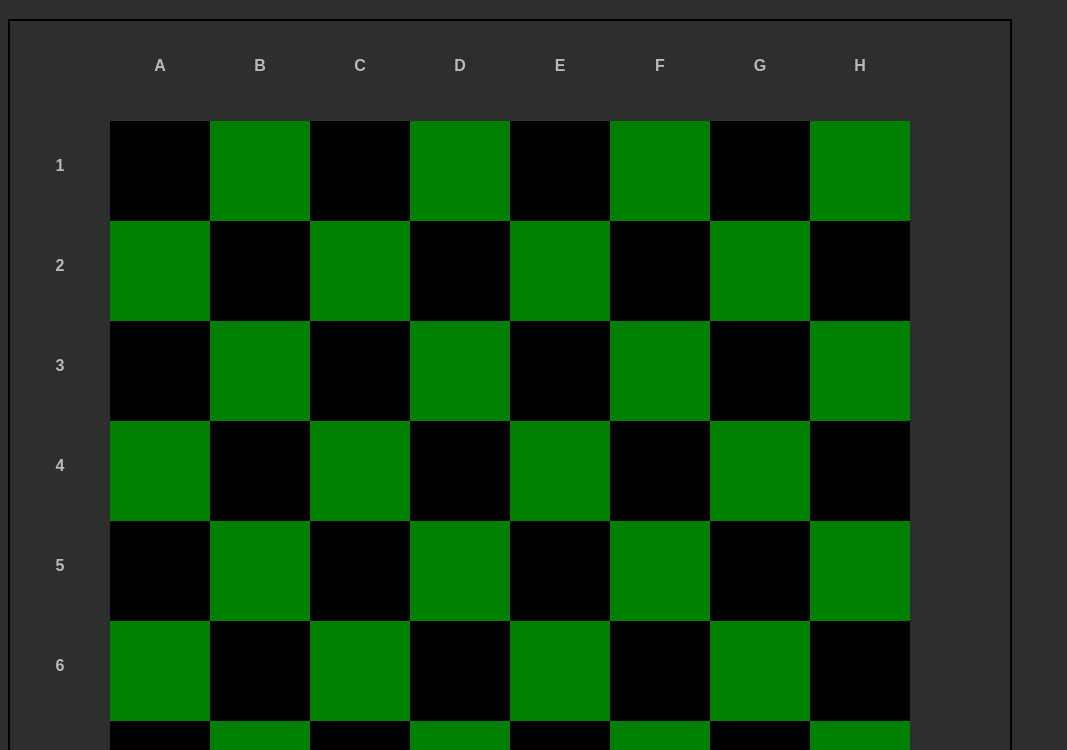
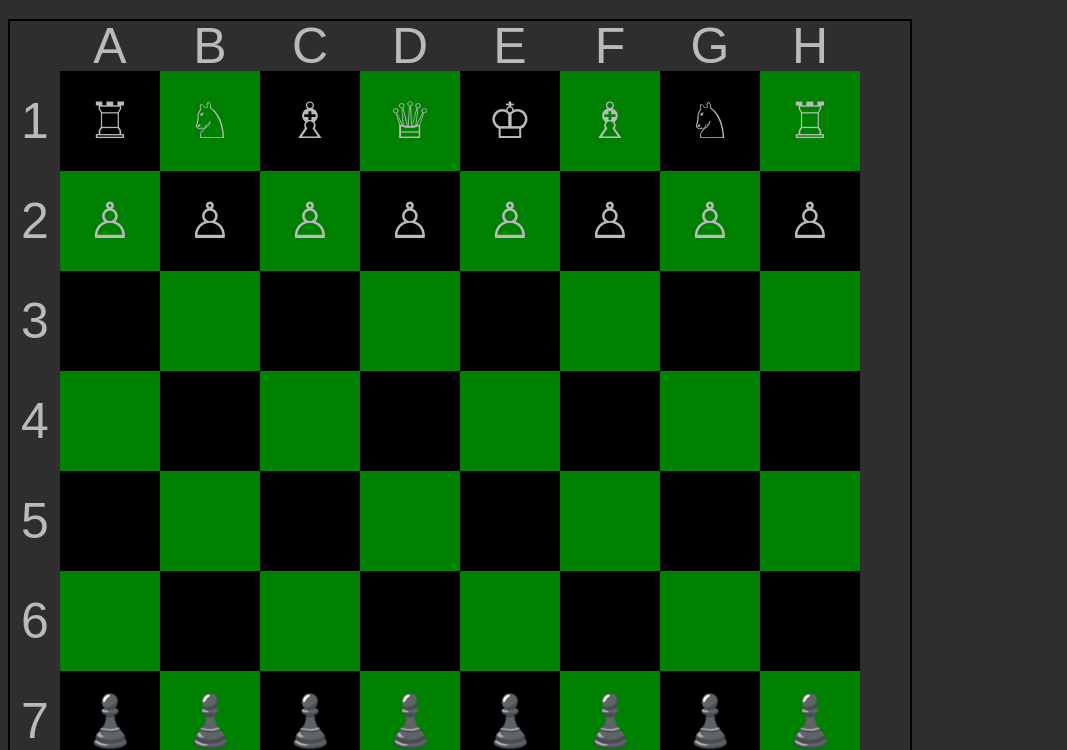
Before and after one commit to p-servus/FunnyGameCollection, a plain HTML site: page Gui/Client/index.html in a window 1280 px wide. Shown: the part 62-812 px from the top of the page, without its empty margins (0-1067 px from the left). Drawn offline with Linux system fonts and the light colour scheme.

Commit message:
adds figures

```diff
--- /dev/null
+++ b/Gui/Client/View/BishopBlackView.js
@@ -0,0 +1,5 @@
+import FigureView from './FigureView.js'
+
+export default class BishopRightBlackView extends FigureView {
+	asciiCharacter = '♝'
+}
--- /dev/null
+++ b/Gui/Client/View/BishopWhiteView.js
@@ -0,0 +1,5 @@
+import FigureView from './FigureView.js'
+
+export default class BishopRightWhiteView extends FigureView {
+	asciiCharacter = '♗'
+}
--- a/Gui/Client/View/BoardView.js
+++ b/Gui/Client/View/BoardView.js
@@ -1,26 +1,81 @@
-const SvgNameSpace = 'http://www.w3.org/2000/svg'
+import QueenBlackView from "./QueenBlackView.js"
+import QueenWhiteView from "./QueenWhiteView.js"
+import KingBlackView from "./KingBlackView.js"
+import KingWhiteView from "./KingWhiteView.js"
+import BishopBlackView from "./BishopBlackView.js"
+import BishopWhiteView from "./BishopWhiteView.js"
+import RookBlackView from "./RookBlackView.js"
+import RookWhiteView from "./RookWhiteView.js"
+import KnightBlackView from "./KnightBlackView.js"
+import KnightWhiteView from "./KnightWhiteView.js"
+import PawnBlackView from "./PawnBlackView.js"
+import PawnWhiteView from "./PawnWhiteView.js"
+import View from "./View.js"
 
-export default class BoardView {
+export default class BoardView extends View {
     static labelsByDimension = [
         ['A', 'B', 'C', 'D', 'E', 'F', 'G', 'H'],
         ['1', '2', '3', '4', '5', '6', '7', '8'],
     ]
+    containerDom = null
+    mainSvgDom = null
+    fieldLength = 100
+    labelLength = 50
+
+    _figures = [
+        new RookBlackView  ([0, 7], this),
+        new KnightBlackView([1, 7], this),
+        new BishopBlackView([2, 7], this),
+        new QueenBlackView ([3, 7], this),
+        new KingBlackView  ([4, 7], this),
+        new BishopBlackView([5, 7], this),
+        new KnightBlackView([6, 7], this),
+        new RookBlackView  ([7, 7], this),
+
+        new PawnBlackView  ([0, 6], this),
+        new PawnBlackView  ([1, 6], this),
+        new PawnBlackView  ([2, 6], this),
+        new PawnBlackView  ([3, 6], this),
+        new PawnBlackView  ([4, 6], this),
+        new PawnBlackView  ([5, 6], this),
+        new PawnBlackView  ([6, 6], this),
+        new PawnBlackView  ([7, 6], this),
+
+        new RookWhiteView  ([0, 0], this),
+        new KnightWhiteView([1, 0], this),
+        new BishopWhiteView([2, 0], this),
+        new QueenWhiteView ([3, 0], this),
+        new KingWhiteView  ([4, 0], this),
+        new BishopWhiteView([5, 0], this),
+        new KnightWhiteView([6, 0], this),
+        new RookWhiteView  ([7, 0], this),
+
+        new PawnWhiteView  ([0, 1], this),
+        new PawnWhiteView  ([1, 1], this),
+        new PawnWhiteView  ([2, 1], this),
+        new PawnWhiteView  ([3, 1], this),
+        new PawnWhiteView  ([4, 1], this),
+        new PawnWhiteView  ([5, 1], this),
+        new PawnWhiteView  ([6, 1], this),
+        new PawnWhiteView  ([7, 1], this),
+    ]
 
     constructor(containerDom) {
-        this._containerDom = containerDom
+        super()
+        this.containerDom = containerDom
 
-        this.fieldLength = 100
-
-        this._mainSvgDom = document.createElementNS(SvgNameSpace, 'svg')
-        this._mainSvgDom.setAttributeNS(null, 'width',  `${(8 + 2) * this.fieldLength}px`)
-        this._mainSvgDom.setAttributeNS(null, 'height', `${(8 + 2) * this.fieldLength}px`)
-        this._containerDom.appendChild(this._mainSvgDom)
+        this.mainSvgDom = document.createElementNS(View.SvgNameSpace, 'svg')
+        this.mainSvgDom.setAttributeNS(null, 'width',  `${(8 * this.fieldLength) + (2 * this.labelLength)}px`)
+        this.mainSvgDom.setAttributeNS(null, 'height', `${(8 * this.fieldLength) + (2 * this.labelLength)}px`)
+        this.containerDom.appendChild(this.mainSvgDom)
     }
 
     Render() {
         this.RenderLabelsInX()
         this.RenderLabelsInY()
         this.RenderMainBoard()
+
+        this.RenderFigures()
     }
 
     RenderLabelsInX() {
@@ -33,22 +88,22 @@ export default class BoardView {
 
     RenderLabelsInDimension(dimension) {
         for(let index = 0; index < 8; index++) {
-            const textDom = document.createElementNS(SvgNameSpace, 'text')
-            // textDom.setAttributeNS(null, 'fill', 'red')
+            const textDom = document.createElementNS(View.SvgNameSpace, 'text')
             textDom.setAttributeNS(null, 'text-anchor', 'middle')
+            textDom.setAttributeNS(null, 'alignment-baseline', 'central')
 
             if(dimension == 0) {
-                textDom.setAttributeNS(null, 'x', `${index * 100 + 150}px`)
-                textDom.setAttributeNS(null, 'y', `${50}px`)
+                textDom.setAttributeNS(null, 'x', `${index * this.fieldLength + this.labelLength + (0.5 * this.fieldLength)}px`)
+                textDom.setAttributeNS(null, 'y', `${0.5 * this.labelLength}px`)
             }
 
             if(dimension == 1) {
-                textDom.setAttributeNS(null, 'x', `${50}px`)
-                textDom.setAttributeNS(null, 'y', `${index * 100 + 150}px`)
+                textDom.setAttributeNS(null, 'x', `${0.5 * this.labelLength}px`)
+                textDom.setAttributeNS(null, 'y', `${index * this.fieldLength + this.labelLength + (0.5 * this.fieldLength)}px`)
             }
 
             textDom.textContent = BoardView.labelsByDimension[dimension][index]
-            this._mainSvgDom.appendChild(textDom)
+            this.mainSvgDom.appendChild(textDom)
         }
     }
 
@@ -60,12 +115,12 @@ export default class BoardView {
         }
         for (let x = 0; x < 8; x++) {
             for (let y = 0; y < 8; y++) {
-                const field = document.createElementNS(SvgNameSpace, 'g')
-                const rect = document.createElementNS(SvgNameSpace, 'rect')
+                const field = document.createElementNS(View.SvgNameSpace, 'g')
+                const rect = document.createElementNS(View.SvgNameSpace, 'rect')
                 rect.setAttributeNS(null, 'width', `${this.fieldLength}px`)
                 rect.setAttributeNS(null, 'height', `${this.fieldLength}px`)
-                rect.setAttributeNS(null, 'x', `${x * this.fieldLength + 100}px`)
-                rect.setAttributeNS(null, 'y', `${y * this.fieldLength + 100}px`)
+                rect.setAttributeNS(null, 'x', `${x * this.fieldLength + this.labelLength}px`)
+                rect.setAttributeNS(null, 'y', `${y * this.fieldLength + this.labelLength}px`)
 
                 const color = (x + y) % 2 == 0
                     ? 'black'
@@ -74,8 +129,14 @@ export default class BoardView {
                 rect.setAttributeNS(null, 'fill', color)
 
                 field.appendChild(rect)
-                this._mainSvgDom.appendChild(field)
+                this.mainSvgDom.appendChild(field)
             }
         }
     }
+
+    RenderFigures() {
+        this._figures.forEach((figureView, index) => {
+            figureView.Render()
+        });
+    }
 }
--- /dev/null
+++ b/Gui/Client/View/FigureView.js
@@ -0,0 +1,32 @@
+import View from "./View.js"
+
+export default class FigureView {
+	asciiCharacter = '?'
+	position = null
+    _boardView = null
+
+	constructor(position, boardView) {
+		this.position = position
+		this._boardView = boardView
+	}
+
+	Render() {
+		if(this.position === null) {
+			throw new Error('No Position Is Set!')
+		}
+
+		const mainSvgDom = this._boardView.mainSvgDom;
+		const fieldLength = this._boardView.fieldLength;
+		const labelLength = this._boardView.labelLength;
+
+		const textDom = document.createElementNS(View.SvgNameSpace, 'text')
+		textDom.setAttributeNS(null, 'text-anchor', 'middle')
+		textDom.setAttributeNS(null, 'alignment-baseline', 'central')
+
+		textDom.setAttributeNS(null, 'x', `${this.position[0] * fieldLength + labelLength + 0.5 * fieldLength}px`)
+		textDom.setAttributeNS(null, 'y', `${this.position[1] * fieldLength + labelLength + 0.5 * fieldLength}px`)
+
+		textDom.textContent = this.asciiCharacter
+		mainSvgDom.appendChild(textDom)
+	}
+}
--- /dev/null
+++ b/Gui/Client/View/KingBlackView.js
@@ -0,0 +1,5 @@
+import FigureView from './FigureView.js'
+
+export default class KingBlackView extends FigureView {
+	asciiCharacter = '♚'
+}
--- /dev/null
+++ b/Gui/Client/View/KingWhiteView.js
@@ -0,0 +1,5 @@
+import FigureView from './FigureView.js'
+
+export default class KingWhiteView extends FigureView {
+	asciiCharacter = '♔'
+}
--- /dev/null
+++ b/Gui/Client/View/KnightBlackView.js
@@ -0,0 +1,5 @@
+import FigureView from './FigureView.js'
+
+export default class KnightBlackView extends FigureView {
+	asciiCharacter = '♞'
+}
--- /dev/null
+++ b/Gui/Client/View/KnightWhiteView.js
@@ -0,0 +1,5 @@
+import FigureView from './FigureView.js'
+
+export default class KnightWhiteView extends FigureView {
+	asciiCharacter = '♘'
+}
--- /dev/null
+++ b/Gui/Client/View/PawnBlackView.js
@@ -0,0 +1,5 @@
+import FigureView from './FigureView.js'
+
+export default class PawnBlackView extends FigureView {
+	asciiCharacter = '♟️'
+}
--- /dev/null
+++ b/Gui/Client/View/PawnWhiteView.js
@@ -0,0 +1,5 @@
+import FigureView from './FigureView.js'
+
+export default class PawnWhiteView extends FigureView {
+	asciiCharacter = '♙'
+}
--- /dev/null
+++ b/Gui/Client/View/QueenBlackView.js
@@ -0,0 +1,5 @@
+import FigureView from './FigureView.js'
+
+export default class QueenBlackView extends FigureView {
+	asciiCharacter = '♛'
+}
--- /dev/null
+++ b/Gui/Client/View/QueenWhiteView.js
@@ -0,0 +1,5 @@
+import FigureView from './FigureView.js'
+
+export default class QueenWhiteView extends FigureView {
+	asciiCharacter = '♕'
+}
--- /dev/null
+++ b/Gui/Client/View/RookBlackView.js
@@ -0,0 +1,5 @@
+import FigureView from './FigureView.js'
+
+export default class RookBlackView extends FigureView {
+	asciiCharacter = '♜'
+}
--- /dev/null
+++ b/Gui/Client/View/RookWhiteView.js
@@ -0,0 +1,5 @@
+import FigureView from './FigureView.js'
+
+export default class RookWhiteView extends FigureView {
+	asciiCharacter = '♖'
+}
--- /dev/null
+++ b/Gui/Client/View/View.js
@@ -0,0 +1,3 @@
+export default class View {
+	static SvgNameSpace = 'http://www.w3.org/2000/svg'
+}
--- a/Gui/Client/index.html
+++ b/Gui/Client/index.html
@@ -17,7 +17,7 @@
 
 		svg text {
 			fill: rgb(186, 186, 186);
-			font-weight: bold;
+			font-size: 50px;
 		}
 	</style>
 	<script type="module" src="index.js"></script>
```
Also changed, not shown: README.md.
